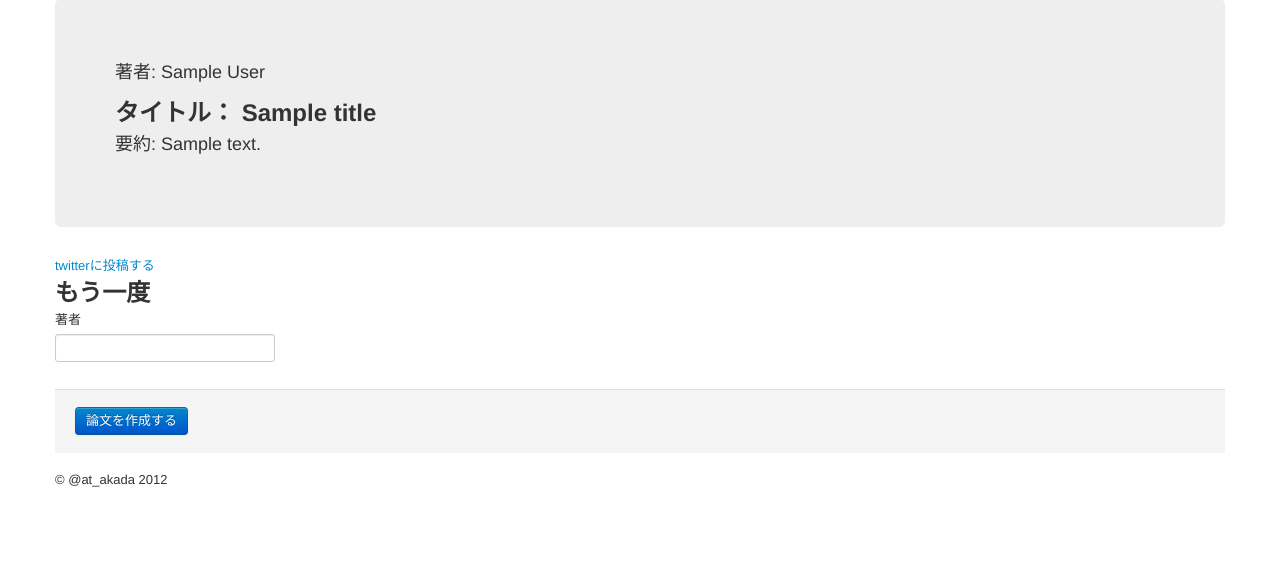
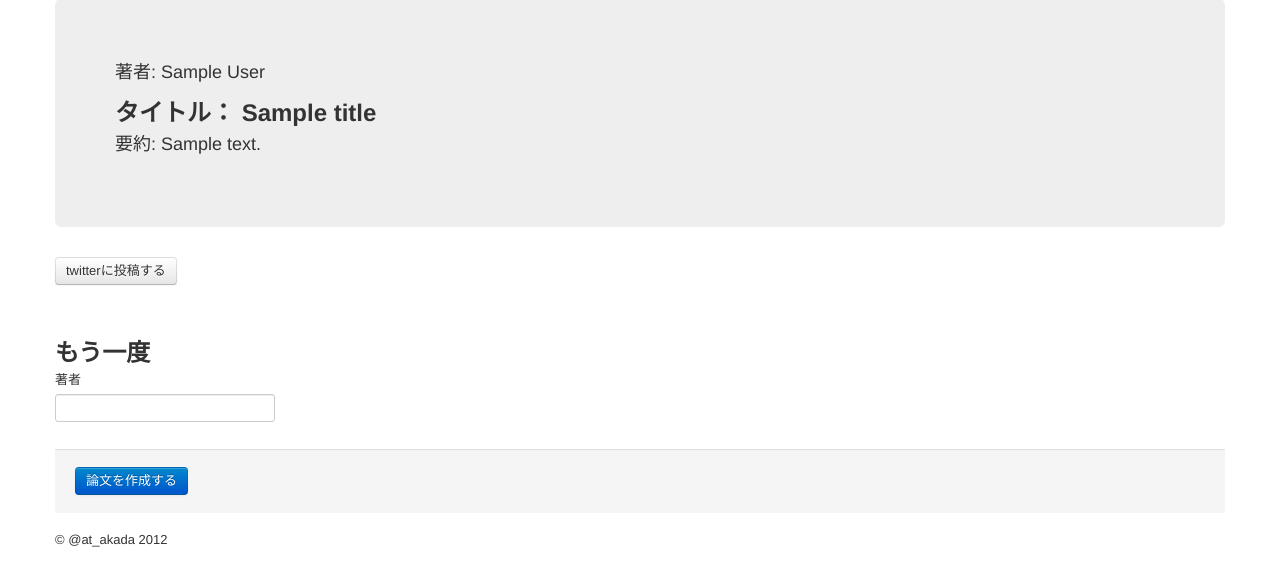
Before and after one commit to takada-at/phigen, a Flask app: template templates/template.html in a window 1280 px wide. Shown: the part 97-683 px from the top of the page. Run offline with Flask 2, Linux system fonts and the light colour scheme; the template is opened without the code that fills it: most values are stand-ins (such as "Sample title", 1, 10 or a date in 2020); some libraries are stand-ins or nearby versions.

Commit message:
template btn design

```diff
--- a/templates/template.html
+++ b/templates/template.html
@@ -8,6 +8,9 @@
       body {
         padding-top: 60px;
         padding-bottom: 40px;
+      }
+      .formbox{
+        margin-top: 50px;
       }
     </style>
     <link href="{{ url_for('static', filename='bootstrap/css/bootstrap-responsive.css') }}" rel="stylesheet">
@@ -30,8 +33,9 @@
         <h2>タイトル： {{title}}</h2>
         <p>要約: {{contents}}</p>
       </div>
-      <a href="{{twitter}}">twitterに投稿する</a>
+      <a href="{{twitter}}" class="btn">twitterに投稿する</a>
 
+      <div class="formbox">
       <h2>もう一度</h2>
       <form action="{{url_for('gen')}}">
         <div class="control-group">
@@ -44,6 +48,7 @@
         <input type="submit" value="論文を作成する" class="btn btn-primary" ></input>
         </div>
       </form>
+      </div>
       <footer>
         <p>&copy; @at_akada 2012</p>
       </footer>
```
